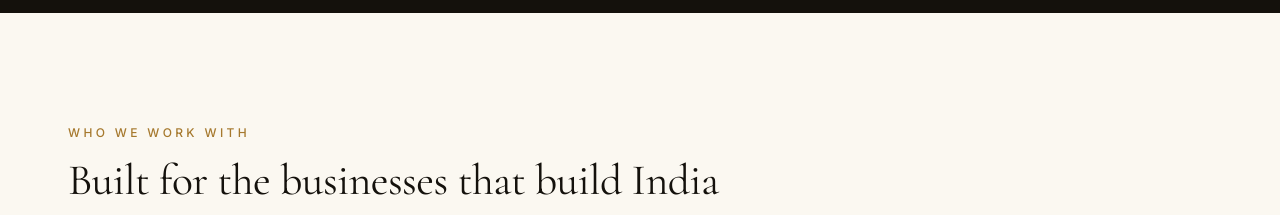
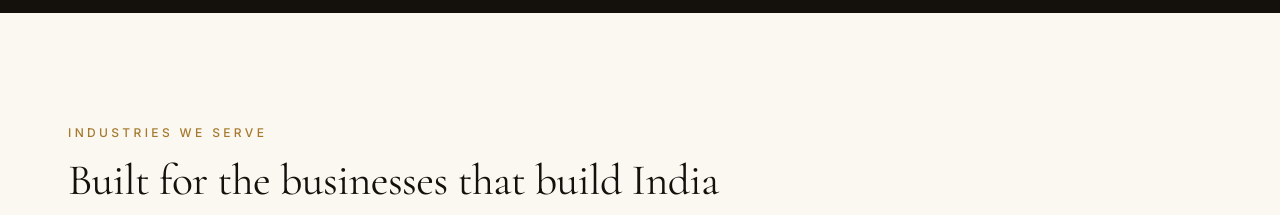
Before and after one commit to madhumitaganeshkumar123-ship-it/cupnsaucer, a Next.js app: page / in a window 1280 px wide. Shown: the part 3880-4095 px from the top of the page. Built offline with nearby package versions, Linux system fonts and the light colour scheme.

Commit message:
Update Industries.tsx

```diff
--- a/src/components/home/Industries.tsx
+++ b/src/components/home/Industries.tsx
@@ -10,7 +10,7 @@ export function Industries() {
     <section className="py-20 lg:py-28">
       <Container>
         <SectionHeading
-          eyebrow="Who We Work With"
+          eyebrow="Industries We Serve"
           title="Built for the businesses that build India"
           intro="From first-generation startups to multi-decade family enterprises — we adapt our methods to your model, market, and ambition."
         />
```
